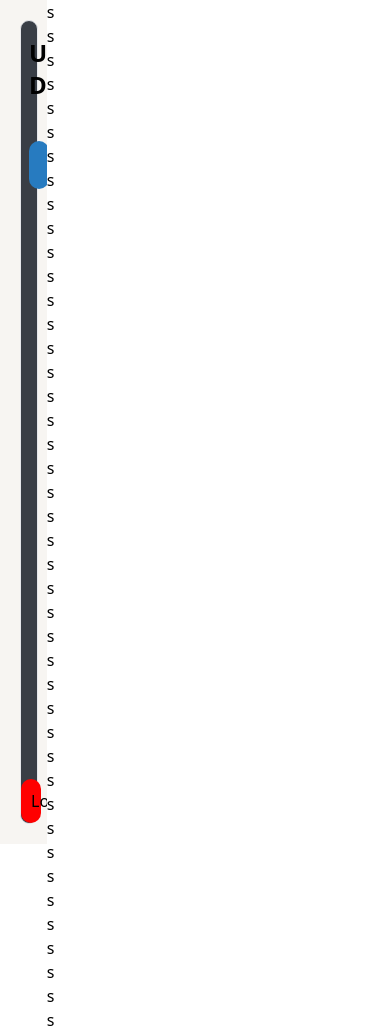
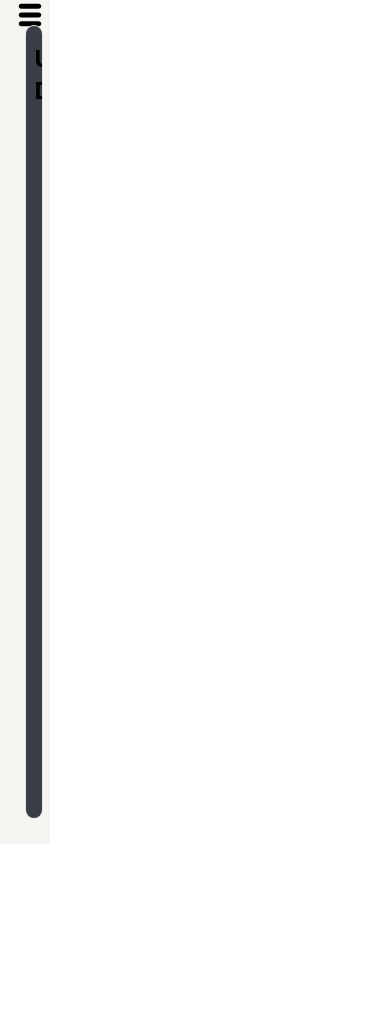
Before and after one commit to mahabubsaki/redux-typescript-with-react-practice, a React (Create React App) app: page / in a window 390 px wide. After the commit the page ends 844 px from the top, so only its background shows below. Built offline with nearby package versions, Linux system fonts and the light colour scheme.

Commit message:
common component made on navbar

```diff
--- a/src/App.tsx
+++ b/src/App.tsx
@@ -1,124 +1,17 @@
 import React from 'react';
 import './App.css';
-import { AiFillHome } from 'react-icons/ai'
-import { FaMoneyBill, FaUserAlt, FaRegListAlt } from 'react-icons/fa'
-import { RiDashboardFill } from 'react-icons/ri'
-import { MdSettings, MdOutlineProductionQuantityLimits, MdAddCircleOutline, MdOutlineManageSearch, MdOutlineManageAccounts, MdOutlinePreview } from 'react-icons/md'
-import { GiHelp } from 'react-icons/gi'
-import { RiRefund2Line } from 'react-icons/ri'
-import { FiShoppingCart } from 'react-icons/fi'
-import { CgPlayListCheck } from 'react-icons/cg'
-
+import Navbar from './components/Navbar';
+import { TiThMenu } from 'react-icons/ti'
 function App() {
   return (
     <div className="flex relative App">
-      <section className="w-[12%] sm:w-[30%] h-screen fixed">
-        <div className="overflow-auto h-[100%] p-[20px] bg-[#F7F5F2]">
-          <div className="border bg-[#393e46] rounded-xl flex flex-col p-2 h-full relative">
-            <p className="text-2xl text-center mt-2 mb-10 font-bold">Unnamed Dashboard</p>
-            <div className="p-[10px] bg-[#277BC0] text-white flex gap-3 text-xl items-center rounded-xl">
-              <AiFillHome /> <span>Home</span>
-            </div>
-
-            {/* admin route start here */}
-            <div className="p-[10px] bg-[transparent] text-white flex gap-3 text-xl items-center rounded-xl">
-              <RiDashboardFill /> <span>Dashboard</span>
-            </div>
-            <div className="p-[10px] bg-[transparent] text-white flex gap-3 text-xl items-center rounded-xl">
-              <MdOutlineManageSearch /> <span>Manager Products</span>
-            </div>
-            <div className="p-[10px] bg-[transparent] text-white flex gap-3 text-xl items-center rounded-xl">
-              <MdOutlineManageAccounts /> <span>Manage Users</span>
-            </div>
-            <div className="p-[10px] bg-[transparent] text-white flex gap-3 text-xl items-center rounded-xl">
-              <MdOutlinePreview /> <span>Review Products</span>
-            </div>
-            <div className="p-[10px] bg-[transparent] text-white flex gap-3 text-xl items-center rounded-xl">
-              <FaRegListAlt /> <span>Manage Orders</span>
-            </div>
-            {/* admin route ends here */}
-            {/* user route start here */}
-            <div className="p-[10px] bg-[transparent] text-white flex gap-3 text-xl items-center rounded-xl">
-              <MdOutlineProductionQuantityLimits /> <span>All Products</span>
-            </div>
-            <div className="p-[10px] bg-[transparent] text-white flex gap-3 text-xl items-center rounded-xl">
-              <MdAddCircleOutline /> <span>Add Product</span>
-            </div>
-            <div className="p-[10px] bg-[transparent] text-white flex gap-3 text-xl items-center rounded-xl">
-              <FaUserAlt /> <span>My Profile</span>
-            </div>
-            <div className="p-[10px] bg-[transparent] text-white flex gap-3 text-xl items-center rounded-xl">
-              <FiShoppingCart /> <span>My Cart</span>
-            </div>
-            <div className="p-[10px] bg-[transparent] text-white flex gap-3 text-xl items-center rounded-xl">
-              <CgPlayListCheck /> <span>My Orders</span>
-            </div>
-            <div className="p-[10px] bg-[transparent] text-white flex gap-3 text-xl items-center rounded-xl">
-              <RiRefund2Line /> <span>My Refunds</span>
-            </div>
-            <div className="p-[10px] bg-[transparent] text-white flex gap-3 text-xl items-center rounded-xl">
-              <FaMoneyBill /> <span>My Transactions</span>
-            </div>
-            <div className="p-[10px] bg-[transparent] text-white flex gap-3 text-xl items-center rounded-xl">
-              <MdSettings /> <span>Settings</span>
-            </div>
-            <div className="p-[10px] bg-[transparent] text-white flex gap-3 text-xl items-center rounded-xl">
-              <GiHelp /> <span>Help And Support</span>
-            </div>
-            {/* user route ends here */}
-            <button className="absolute bottom-0 rounded-xl p-[10px] w-full left-0 bg-[red]">
-              Logout
-            </button>
-          </div>
+      <section className="w-[12%] sm:w-[32%] h-screen fixed">
+        <div className="h-[100%] p-[25px] bg-[#F7F5F2]">
+          <TiThMenu className="absolute right-[2px] text-3xl top-0 cursor-pointer" />
+          <Navbar />
         </div>
       </section>
-      <section className="w-[88%] ml-[12%] sm:ml-[30%] sm:w-[70%]">
-        <h1>s</h1>
-        <h1>s</h1>
-        <h1>s</h1>
-        <h1>s</h1>
-        <h1>s</h1>
-
-
-        <h1>s</h1>
-        <h1>s</h1>
-        <h1>s</h1>
-        <h1>s</h1>
-        <h1>s</h1>
-        <h1>s</h1>
-        <h1>s</h1>
-        <h1>s</h1>
-        <h1>s</h1>
-        <h1>s</h1>
-        <h1>s</h1>
-        <h1>s</h1>
-        <h1>s</h1>
-        <h1>s</h1>
-        <h1>s</h1>
-        <h1>s</h1>
-        <h1>s</h1>
-        <h1>s</h1>
-        <h1>s</h1>
-        <h1>s</h1>
-        <h1>s</h1>
-        <h1>s</h1>
-        <h1>s</h1>
-        <h1>s</h1>
-        <h1>s</h1>
-        <h1>s</h1>
-        <h1>s</h1>
-        <h1>s</h1>
-        <h1>s</h1>
-        <h1>s</h1>
-        <h1>s</h1>
-        <h1>s</h1>
-        <h1>s</h1>
-        <h1>s</h1>
-        <h1>s</h1>
-        <h1>s</h1>
-        <h1>s</h1>
-        <h1>s</h1>
-
+      <section className="w-[88%] ml-[12%] sm:ml-[32%] sm:w-[68%]">
 
 
       </section>
--- /dev/null
+++ b/src/components/Navbar.tsx
@@ -0,0 +1,22 @@
+import React from 'react';
+
+import { navArray } from '../constant/variables';
+const Navbar = () => {
+    return (
+        <div className="border bg-[#393e46] rounded-xl flex flex-col p-2 h-full relative overflow-y-auto justify-between">
+
+            <p className="text-2xl text-center mt-2 mb-[10px] font-bold">Unnamed Dashboard</p>
+            <div>
+                {navArray.map(item => <div className="p-[10px] bg-[transparent] text-white flex gap-3 text-xl items-center rounded-xl cursor-pointer">
+                    <item.icon /><span>{item.name}</span>
+
+                </div>)}
+            </div>
+            <button className="rounded-[8px] p-[10px] w-full bg-[red]">
+                Logout
+            </button>
+        </div>
+    );
+};
+
+export default Navbar;
--- /dev/null
+++ b/src/constant/variables.ts
@@ -0,0 +1,87 @@
+import { NavbarObj } from "../interface/interface";
+import { AiFillHome } from 'react-icons/ai'
+import { FaMoneyBill, FaUserAlt, FaRegListAlt } from 'react-icons/fa'
+import { RiDashboardFill } from 'react-icons/ri'
+import { MdSettings, MdOutlineProductionQuantityLimits, MdAddCircleOutline, MdOutlineManageSearch, MdOutlineManageAccounts, MdOutlinePreview } from 'react-icons/md'
+import { GiHelp } from 'react-icons/gi'
+import { RiRefund2Line } from 'react-icons/ri'
+import { FiShoppingCart } from 'react-icons/fi'
+import { CgPlayListCheck } from 'react-icons/cg'
+
+
+
+export const navArray: NavbarObj[] = [{
+    icon: AiFillHome,
+    name: 'Home',
+    route: '/home'
+},
+{
+    icon: RiDashboardFill,
+    name: 'Dashboard',
+    route: '/dashboard'
+},
+{
+    icon: MdOutlineManageSearch,
+    name: 'Manager Products',
+    route: '/manage-products'
+},
+{
+    icon: MdOutlineManageAccounts,
+    name: 'Manage Users',
+    route: '/manage-users'
+},
+{
+    icon: MdOutlinePreview,
+    name: 'Review Products',
+    route: '/review-products'
+},
+{
+    icon: FaRegListAlt,
+    name: 'Manage Orders',
+    route: '/manage-orders'
+},
+{
+    icon: MdOutlineProductionQuantityLimits,
+    name: 'All Products',
+    route: '/all-products'
+},
+{
+    icon: MdAddCircleOutline,
+    name: 'Add Product',
+    route: '/add-product'
+},
+{
+    icon: FaUserAlt,
+    name: 'Profile',
+    route: '/profile'
+},
+{
+    icon: FiShoppingCart,
+    name: 'Cart',
+    route: '/cart'
+},
+{
+    icon: CgPlayListCheck,
+    name: 'Orders',
+    route: '/Orders'
+},
+{
+    icon: RiRefund2Line,
+    name: 'Refunds',
+    route: '/refunds'
+},
+{
+    icon: FaMoneyBill,
+    name: 'Transactions',
+    route: '/transactions'
+},
+{
+    icon: MdSettings,
+    name: 'Settings',
+    route: '/settings'
+},
+{
+    icon: GiHelp,
+    name: 'Help And Support',
+    route: '/help'
+}]
--- /dev/null
+++ b/src/interface/interface.ts
@@ -0,0 +1,7 @@
+import { IconType } from "react-icons";
+
+export interface NavbarObj {
+    name: string;
+    icon: IconType;
+    route: string;
+}
```
